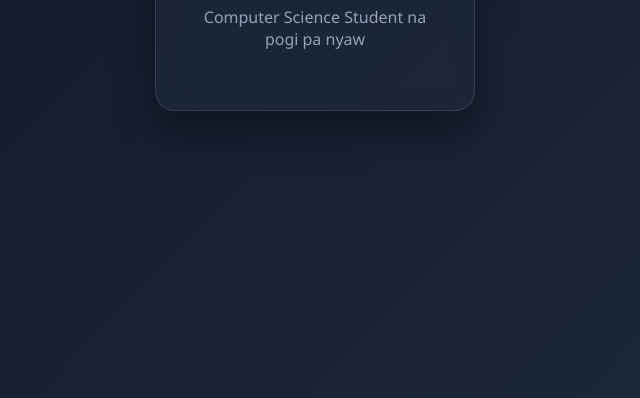
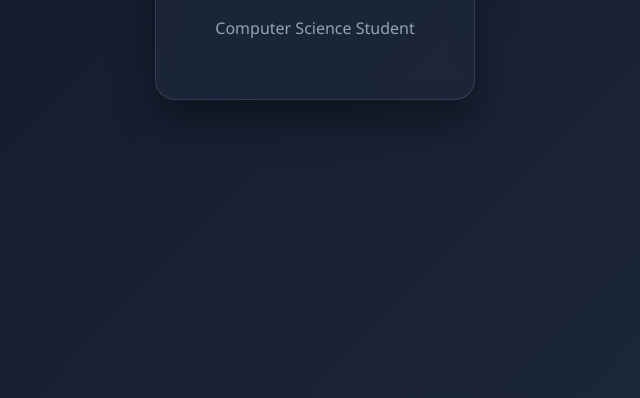
Before and after one commit to aronjordan/ITE413-Act3, a plain HTML site: page index.html in a window 1280 px wide. Shown: the part 402-800 px from the top of the page, without its empty margins (325-965 px from the left). Drawn offline with Linux system fonts and the light colour scheme.

Commit message:
back to add com stud

```diff
--- a/index.html
+++ b/index.html
@@ -11,7 +11,7 @@
     <div class="card">
         <h1 class="name">Aron Jordan</h1>
         <p class="section">BSIT 4F2</p>
-        <p class="section">Computer Science Student na pogi pa nyaw</p>
+        <p class="section">Computer Science Student</p>
     </div>
 
 </body>
```
